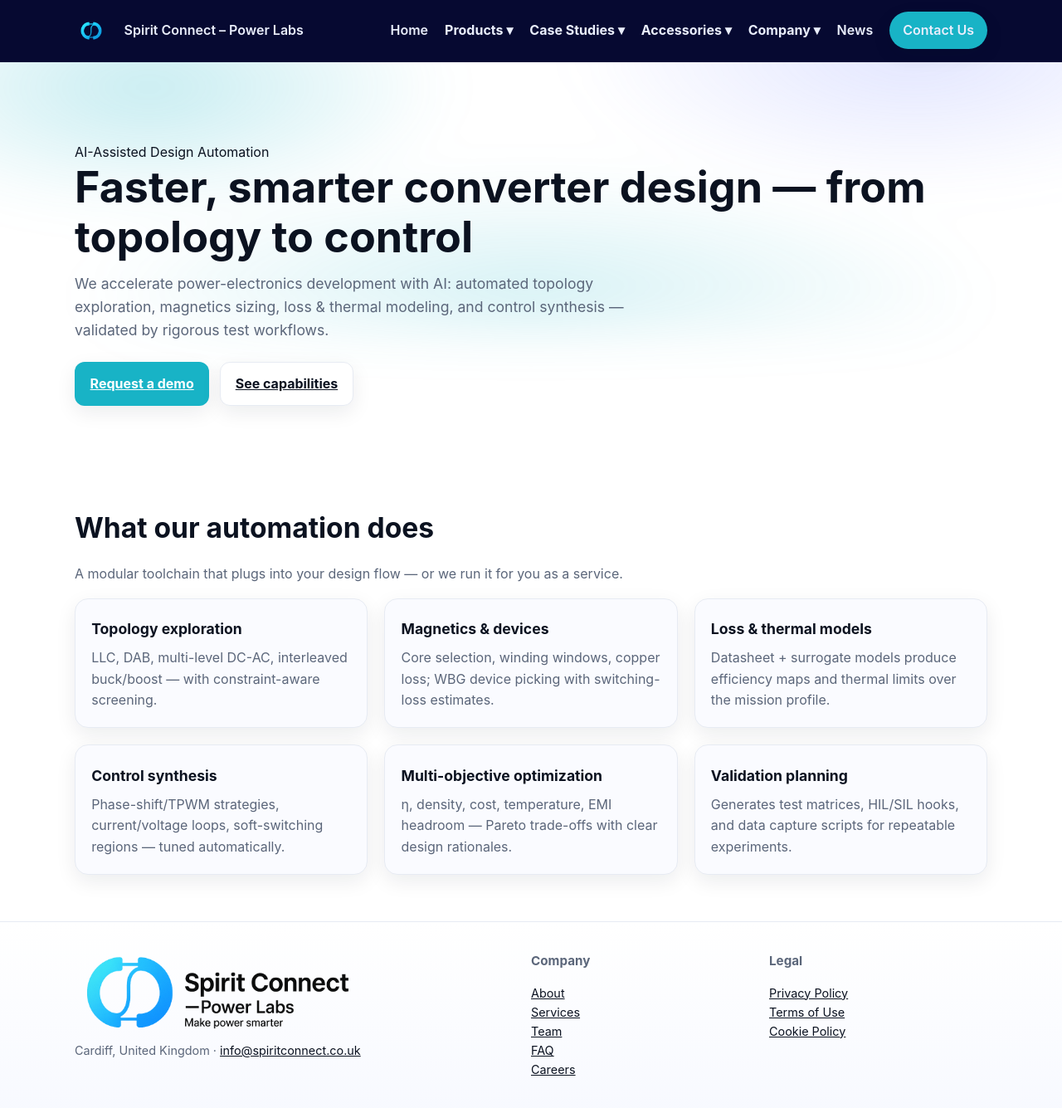
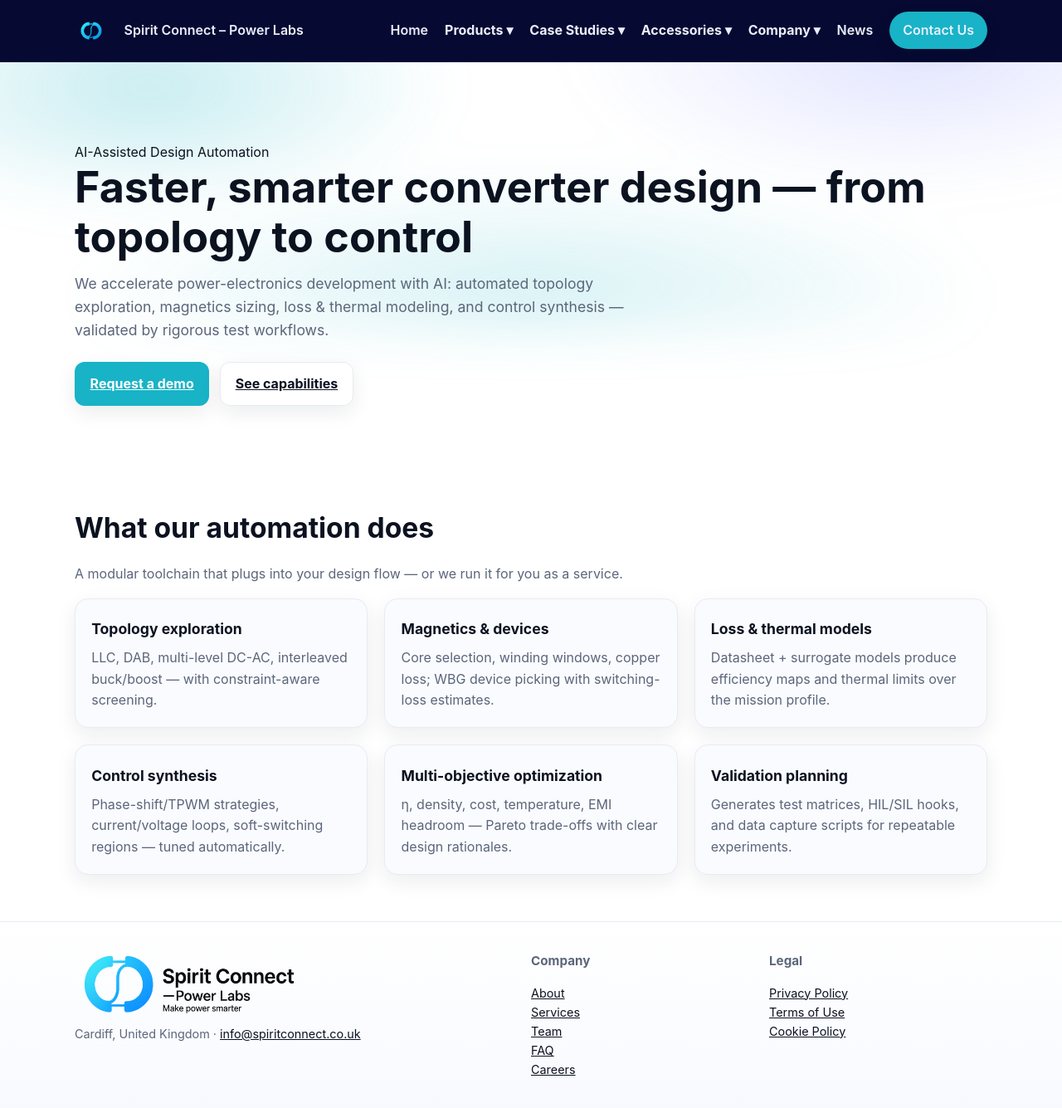
Before and after one commit to FulongLi/spiritconnect.github.io, a Jekyll site: the page built from index.md, in a window 1280 px wide and 1349 px high. Shown: the top 1335 px of the window at 83% size. Built offline with Jekyll 4.4.1, drawn with Linux system fonts in a browser that asks for light colours.

Commit message:
Update footer.html

```diff
--- a/_includes/footer.html
+++ b/_includes/footer.html
@@ -3,7 +3,7 @@
 
     <div>
       <div class="brand" style="display:flex;align-items:center;gap:.6rem;">
-        <img src="{{ '/images/general/logo.png' | relative_url }}" alt="Spirit Connect Logo" style="height:100px;width:auto;">
+        <img src="{{ '/images/general/logo.png' | relative_url }}" alt="Spirit Connect Logo" style="height:80px;width:auto;">
       </div>
       <p class="small" style="margin-top:.5rem;">
         Cardiff, United Kingdom ·
```
